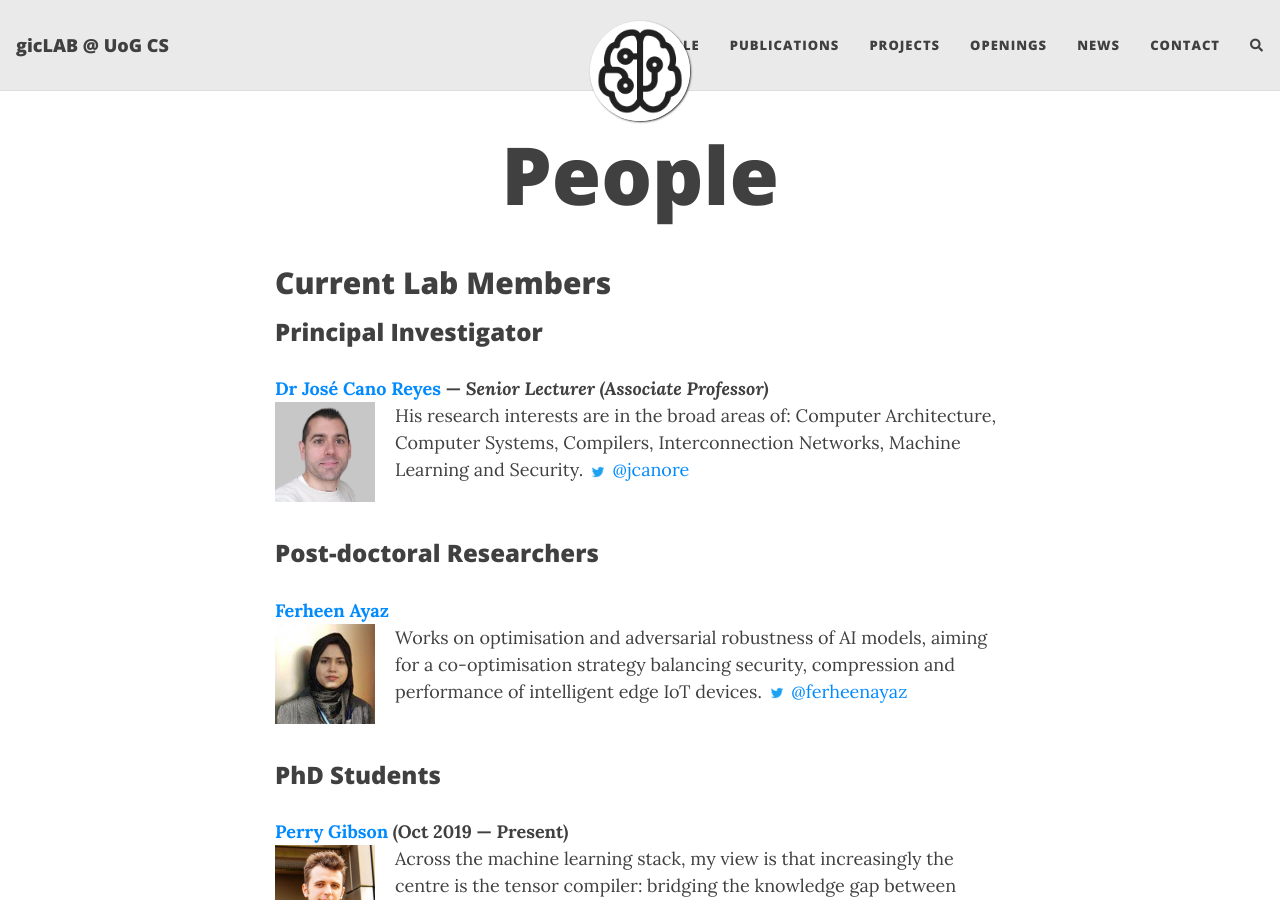
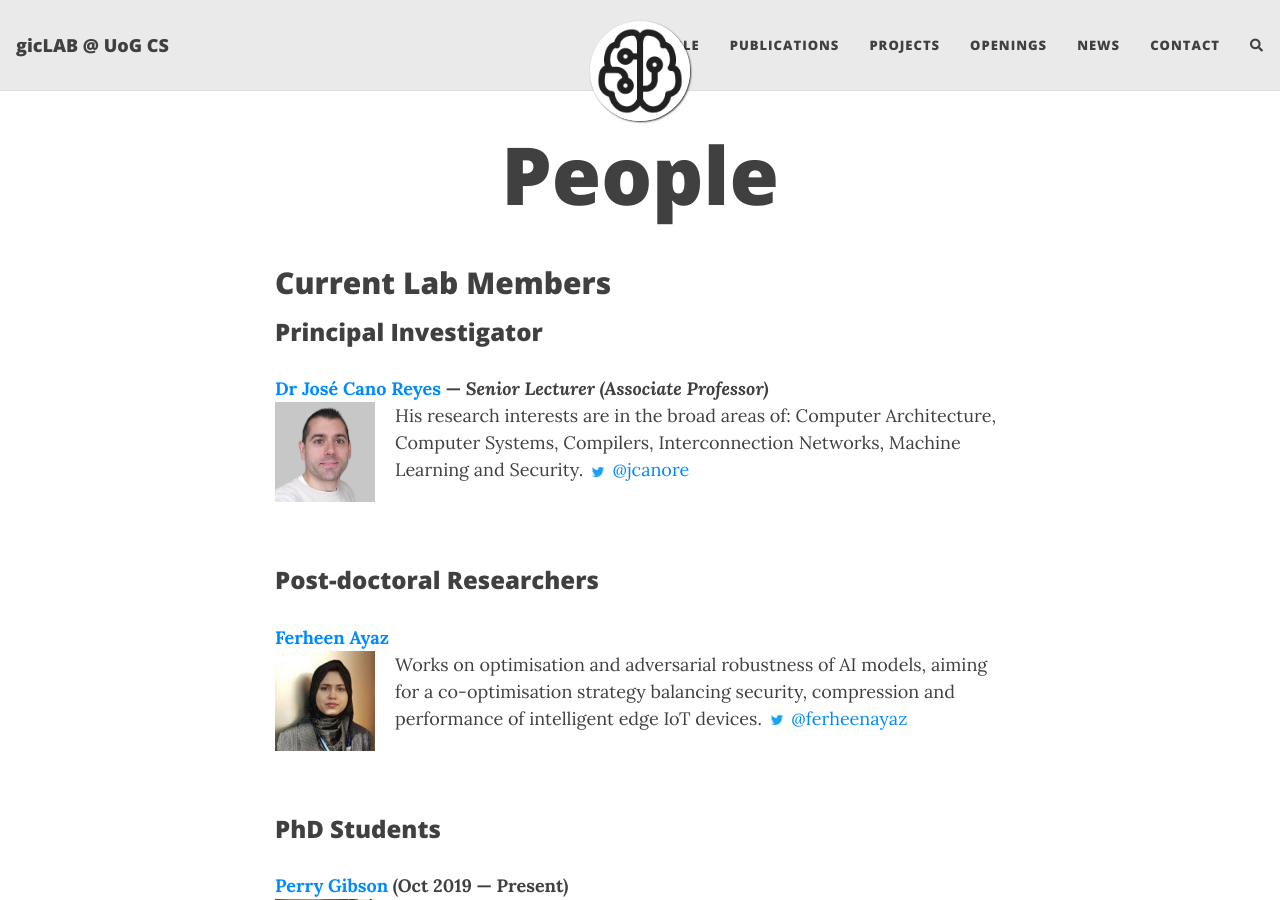
Before and after one commit to gicLAB/gicLAB.github.io, a Jekyll site: the page built from people.md, in a window 1280 px wide and 900 px high. Built offline with Jekyll 4.4.1, drawn with Linux system fonts in a browser that asks for light colours; nearby versions of some CDN libraries; comment, search, counter and statistics services are not loaded.

Commit message:
Update people.md

```diff
--- a/people.md
+++ b/people.md
@@ -11,6 +11,7 @@ subtitle:
 His research interests are in the broad areas of: Computer Architecture, Computer Systems, Compilers, Interconnection Networks, Machine Learning and Security.
 <img src="/assets/img/Twitter_Logo_Blue.png" width="20px"> [@jcanore](https://twitter.com/jcanore)
 <br><br>
+<br>
 
 ### Post-doctoral Researchers
 **[Ferheen Ayaz](https://www.linkedin.com/in/ferheen-ayaz-5631a71a7/)** <br>  <img src="/assets/img/people/Ferheen_Ayaz.jpg" width="100px" style="float: left; margin-right: 20px;">
@@ -18,6 +19,7 @@ Works on optimisation and adversarial robustness of AI models, aiming for a co-o
 <!-- Her research interests include cybersecurity and Tiny Machine Learning. -->
 <img src="/assets/img/Twitter_Logo_Blue.png" width="20px"> [@ferheenayaz](https://twitter.com/@ferheenayaz)
 <br><br>
+<br>
 
 ### PhD Students
 
@@ -54,6 +56,7 @@ My research interest is DNN model compression approaches such as pruning, and ef
 - [Danilo Pietro Pau](https://www.linkedin.com/in/danilopietropau/) - ST Microelectronics
 
 <!-- ## Visiting Researchers-->
+<br><br>
 <br>
 
 ## Past Lab Members
```
